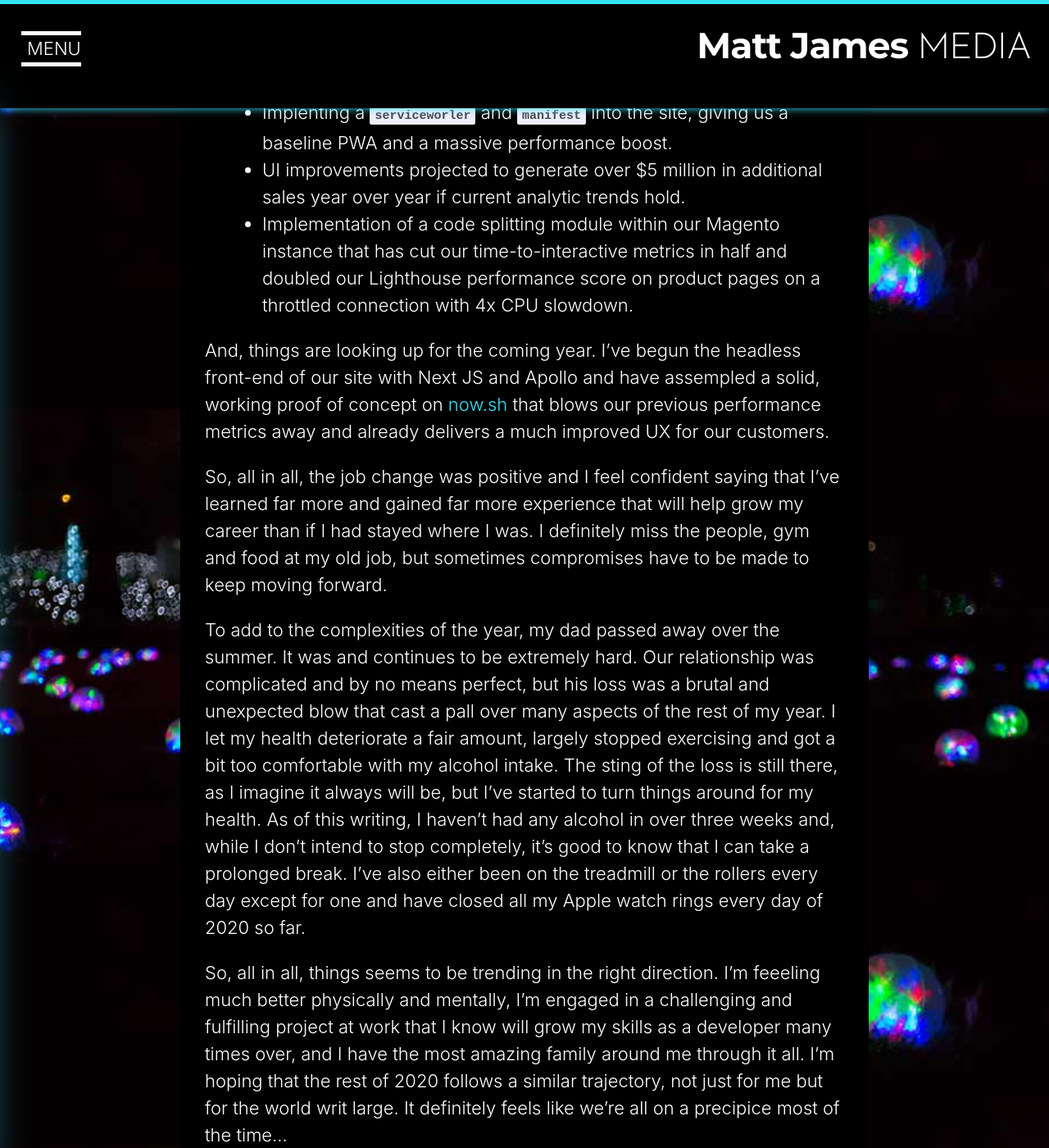
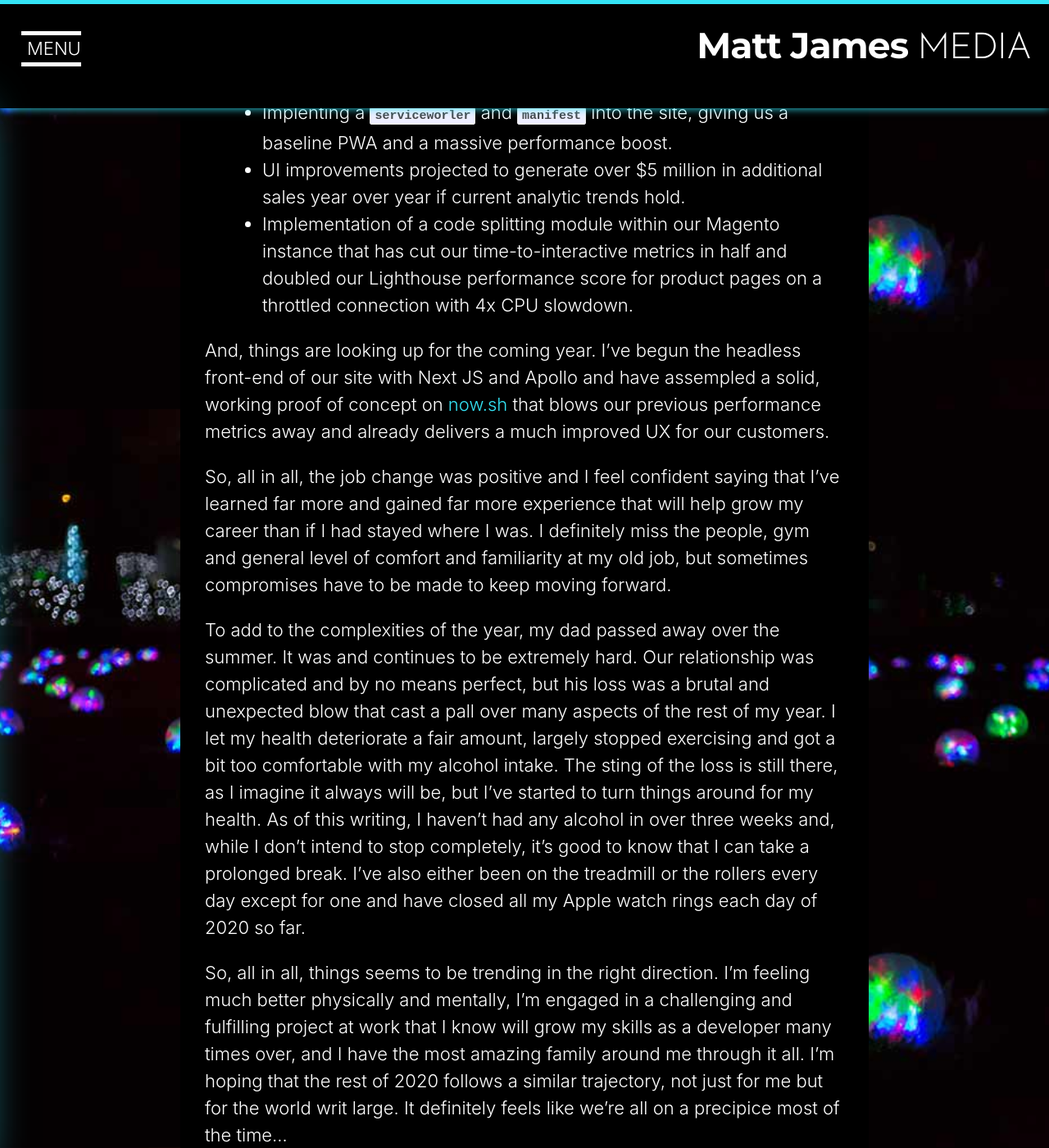
Before and after one commit to mattfrankjames/mattjamesmedia.github.io, a Jekyll site: the page built from _posts/2020-1-25-year-review.md, in a window 1280 px wide and 1400 px high, scrolled down 1301 px. Shown: the whole window at 82% size. Built offline with Jekyll 4.4.1, drawn with Linux system fonts in a browser that asks for light colours; some of the changed text lies outside the part shown.

Commit message:
typo fixes yir post

```diff
--- a/_posts/2020-1-25-year-review.md
+++ b/_posts/2020-1-25-year-review.md
@@ -13,15 +13,15 @@
 - Bringing our Lighthouse accessibility score from a 37 to 91. (The nav still has some `<ul>` elements with `<div>`s as direct children and there's a marketing `<iframe>` without a label. Not ideal, but a big improvement).
 - Implenting a `serviceworler` and `manifest` into the site, giving us a baseline PWA and a massive performance boost.
 - UI improvements projected to generate over \$5 million in additional sales year over year if current analytic trends hold.
-- Implementation of a code splitting module within our Magento instance that has cut our time-to-interactive metrics in half and doubled our Lighthouse performance score on product pages on a throttled connection with 4x CPU slowdown.
+- Implementation of a code splitting module within our Magento instance that has cut our time-to-interactive metrics in half and doubled our Lighthouse performance score for product pages on a throttled connection with 4x CPU slowdown.
 
 And, things are looking up for the coming year. I've begun the headless front-end of our site with Next JS and Apollo and have assempled a solid, working proof of concept on [now.sh](https://now.sh) that blows our previous performance metrics away and already delivers a much improved UX for our customers.
 
-So, all in all, the job change was positive and I feel confident saying that I've learned far more and gained far more experience that will help grow my career than if I had stayed where I was. I definitely miss the people, gym and food at my old job, but sometimes compromises have to be made to keep moving forward.
+So, all in all, the job change was positive and I feel confident saying that I've learned far more and gained far more experience that will help grow my career than if I had stayed where I was. I definitely miss the people, gym and general level of comfort and familiarity at my old job, but sometimes compromises have to be made to keep moving forward.
 
-To add to the complexities of the year, my dad passed away over the summer. It was and continues to be extremely hard. Our relationship was complicated and by no means perfect, but his loss was a brutal and unexpected blow that cast a pall over many aspects of the rest of my year. I let my health deteriorate a fair amount, largely stopped exercising and got a bit too comfortable with my alcohol intake. The sting of the loss is still there, as I imagine it always will be, but I've started to turn things around for my health. As of this writing, I haven't had any alcohol in over three weeks and, while I don't intend to stop completely, it's good to know that I can take a prolonged break. I've also either been on the treadmill or the rollers every day except for one and have closed all my Apple watch rings every day of 2020 so far.
+To add to the complexities of the year, my dad passed away over the summer. It was and continues to be extremely hard. Our relationship was complicated and by no means perfect, but his loss was a brutal and unexpected blow that cast a pall over many aspects of the rest of my year. I let my health deteriorate a fair amount, largely stopped exercising and got a bit too comfortable with my alcohol intake. The sting of the loss is still there, as I imagine it always will be, but I've started to turn things around for my health. As of this writing, I haven't had any alcohol in over three weeks and, while I don't intend to stop completely, it's good to know that I can take a prolonged break. I've also either been on the treadmill or the rollers every day except for one and have closed all my Apple watch rings each day of 2020 so far.
 
-So, all in all, things seems to be trending in the right direction. I'm feeeling much better physically and mentally, I'm engaged in a challenging and fulfilling project at work that I know will grow my skills as a developer many times over, and I have the most amazing family around me through it all. I'm hoping that the rest of 2020 follows a similar trajectory, not just for me but for the world writ large. It definitely feels like we're all on a precipice most of the time...
+So, all in all, things seems to be trending in the right direction. I'm feeling much better physically and mentally, I'm engaged in a challenging and fulfilling project at work that I know will grow my skills as a developer many times over, and I have the most amazing family around me through it all. I'm hoping that the rest of 2020 follows a similar trajectory, not just for me but for the world writ large. It definitely feels like we're all on a precipice most of the time...
 
 One thing I'm hoping to do in 2020 is blog more. I'm not putting major pressure on myself, but once a month feels doable. Who knows, maybe I'll actually get around to re-working this site into a Gatsby/headless WordPress set up like I keep threatening. For now, though, this years old Jekyll GitHub pages site suffices just fine, even though the design leaves a bit to be desired. One thing at a time, though.
 
```
Also changed, not shown: other parts of _posts/2020-1-25-year-review.md (+2 -2 lines).
